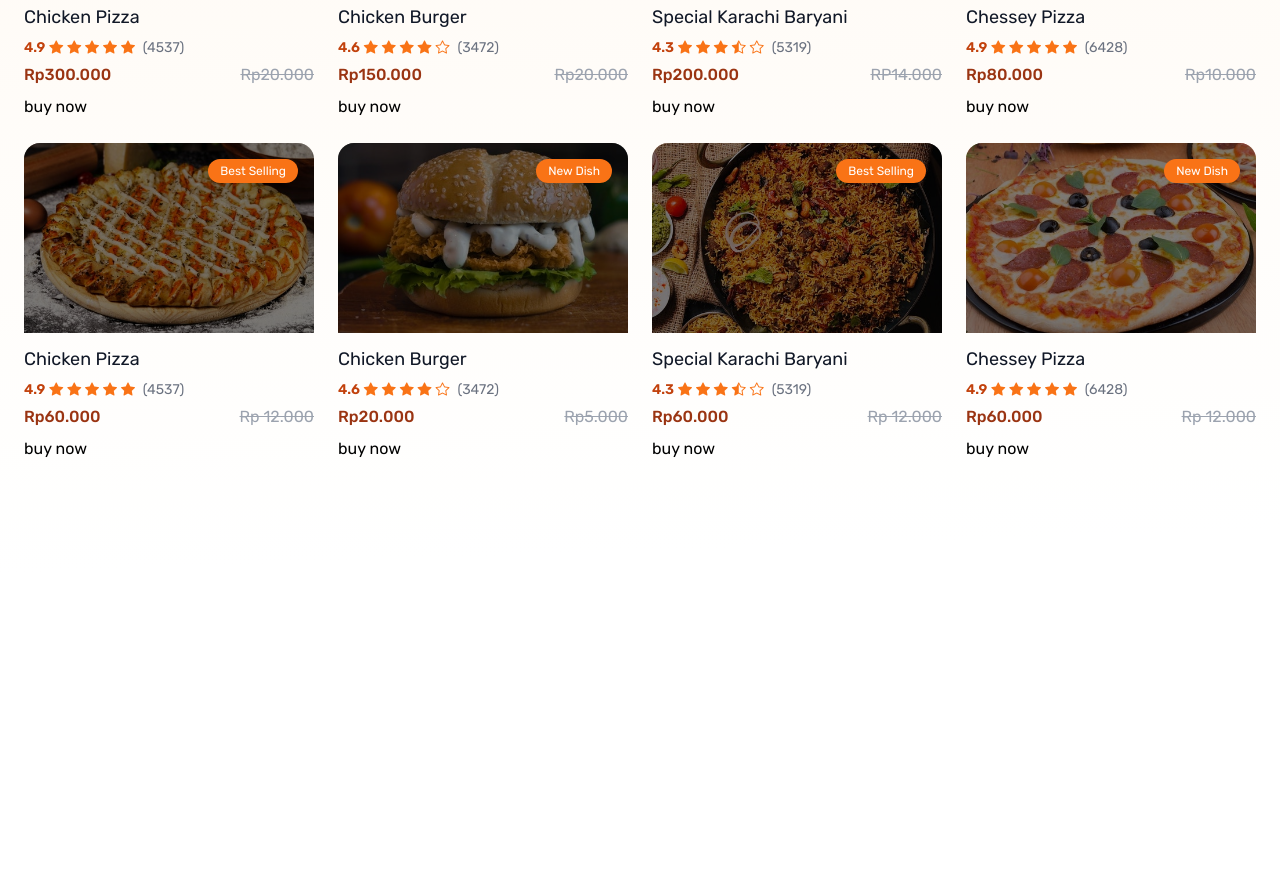
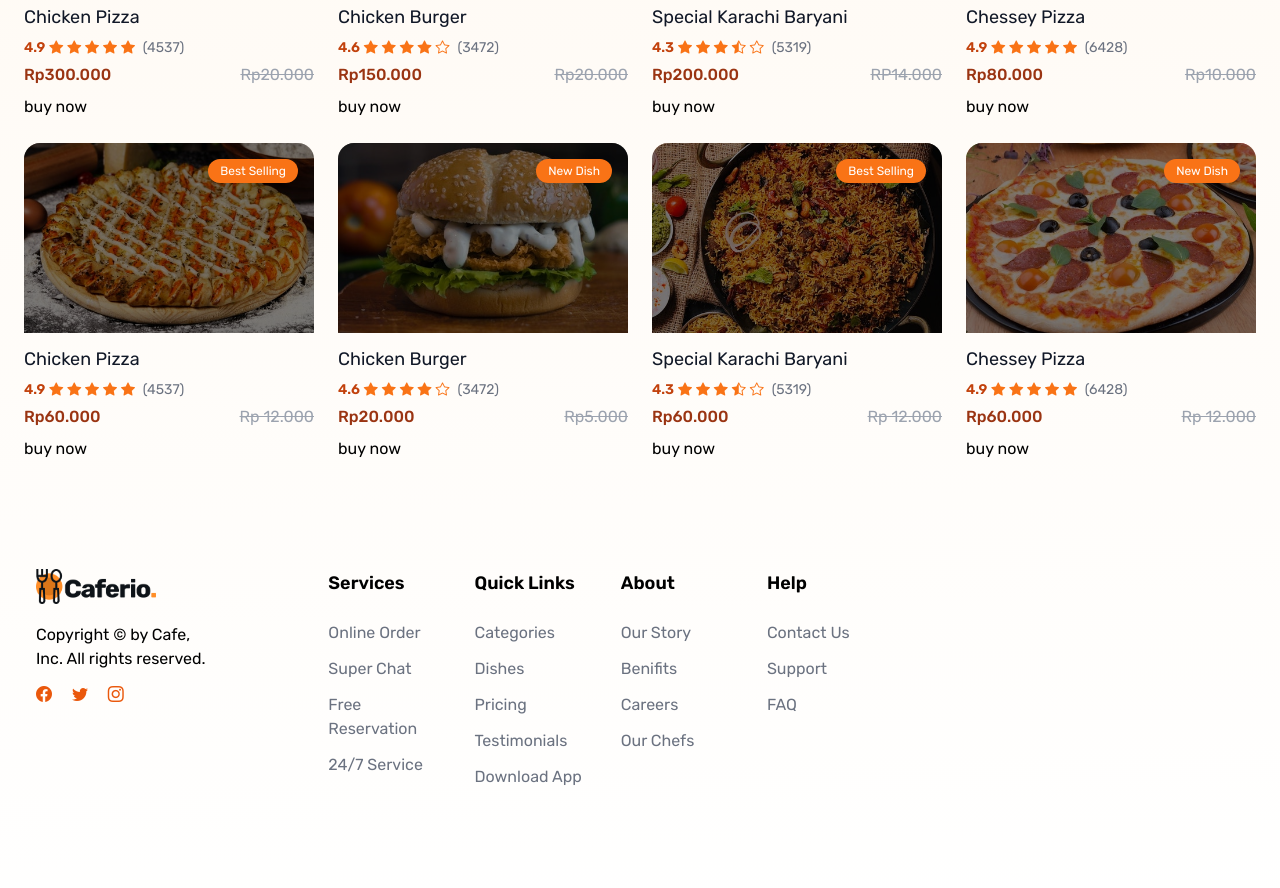
Before and after one commit to Tribagasiskandar/lp-cafe, a website built with Vite: page src/index.html in a window 1280 px wide. Shown: the part 1343-2231 px from the top of the page. Before the commit the page ends 1919 px from the top, so only its background shows below. Built offline with nearby package versions, Linux system fonts and the light colour scheme.

Commit message:
bagas
section footer

```diff
--- a/src/index.html
+++ b/src/index.html
@@ -354,8 +354,67 @@
 
                </div>
                <!-- close dishes-column -->
+<!-- awal footer -->
+               <footer class="footer">
+                <div class="container">
+                    <div class="row -mx-4">
+                        <div class="footer-logo-col">
+                            <a href="#" class="footer-logo-link">
+                                <img src="./images/logo.png" alt="logo" class="image-cover">
+                            </a>
+                            <p class="footer-copyright">Copyright &copy; <span class="year"></span> by Cafe, Inc. All rights reserved.</p>
+                            <ul class="footer-socials">
+                                <a href=""><i class="bi bi-facebook text-orange-600"></i></a>
+                                <a href=""><i class="bi bi-twitter text-orange-600"></i></a>
+                               <a href=""><i class="bi bi-instagram text-orange-600"></i></a>
+                            </ul>
+                        </div>
+                        <!-- close footer-logo-col -->
+                        <div class="footer-col">
+                         <h1 class="footer-heading">services</h1>
+                         <ul class="mt-6">
+                             <li><a href="#" class="footer-ul-li-a">online order</a></li>
+                             <li><a href="#" class="footer-ul-li-a">super chat</a></li>
+                             <li><a href="#" class="footer-ul-li-a">free reservation</a></li>
+                             <li><a href="#" class="footer-ul-li-a">24/7 service</a></li>
+                         </ul>
+                        </div>
+                        <!-- close footer-col -->
+                        <div class="footer-col">
+                           <h1 class="footer-heading">quick links</h1>
+                           <ul class="mt-6">
+                               <li><a href="#" class="footer-ul-li-a">categories</a></li>
+                               <li><a href="#" class="footer-ul-li-a">dishes</a></li>
+                               <li><a href="#" class="footer-ul-li-a">pricing</a></li>
+                               <li><a href="#" class="footer-ul-li-a">testimonials</a></li>
+                               <li><a href="#" class="footer-ul-li-a">download app</a></li>
+                           </ul>
+                          </div>
+                          <!-- close footer-col -->
+                          <div class="footer-col">
+                           <h1 class="footer-heading">about</h1>
+                           <ul class="mt-6">
+                               <li><a href="#" class="footer-ul-li-a">our story</a></li>
+                               <li><a href="#" class="footer-ul-li-a">benifits</a></li>
+                               <li><a href="#" class="footer-ul-li-a">careers</a></li>
+                               <li><a href="#" class="footer-ul-li-a">our chefs</a></li>
+                           </ul>
+                          </div>
+                          <!-- close footer-col -->
+                          <div class="footer-col">
+                           <h1 class="footer-heading">help</h1>
+                           <ul class="mt-6">
+                               <li><a href="#" class="footer-ul-li-a">contact us</a></li>
+                               <li><a href="#" class="footer-ul-li-a">support</a></li>
+                               <li><a href="#" class="footer-ul-li-a">FAQ</a></li>
+                           </ul>
+                          </div>
+                          <!-- close footer-col -->
+                    </div>
 
-
+                </div>
+               </footer>
+               <!-- akhir footer -->
         </div>
         </div>
        </section>
--- a/src/main.css
+++ b/src/main.css
@@ -5,4 +5,5 @@
 @import "./styles/nav.css";
 @import "./styles/our-company.css";
 @import "./styles/produk.css";
+@import "./styles/footer.css";
 @import "tailwindcss/utilities";
--- /dev/null
+++ b/src/styles/footer.css
@@ -0,0 +1,27 @@
+.footer {
+    @apply py-20;
+}
+.footer-logo-col {
+    @apply w-full sm:w-6/12 md:w-4/12 p-4;
+}
+.footer-logo-link {
+    @apply inline-block w-[120px] h-auto;
+}
+.footer-copyright {
+    @apply mt-3 text-base xl:w-8/12;
+}
+.footer-socials {
+    @apply mt-3;
+}
+.footer-socials a {
+    @apply ml-4 first:ml-0;
+}
+.footer-col {
+    @apply w-6/12 sm:w-3/12 md:w-4/12 lg:w-2/12 p-4;
+}
+.footer-heading {
+    @apply text-lg font-semibold capitalize;
+}
+.footer-ul-li-a {
+    @apply block text-base text-gray-500 capitalize mt-3;
+}
```
